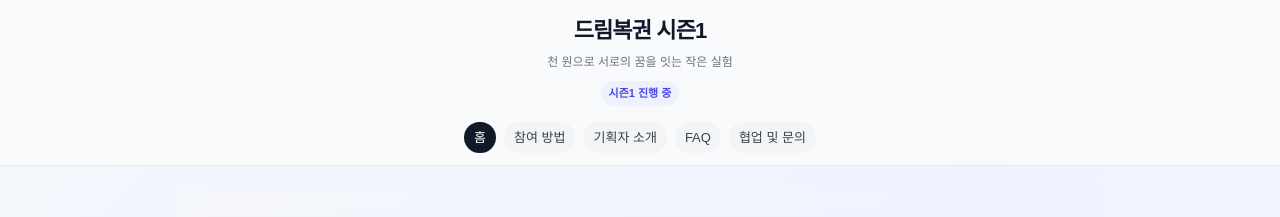
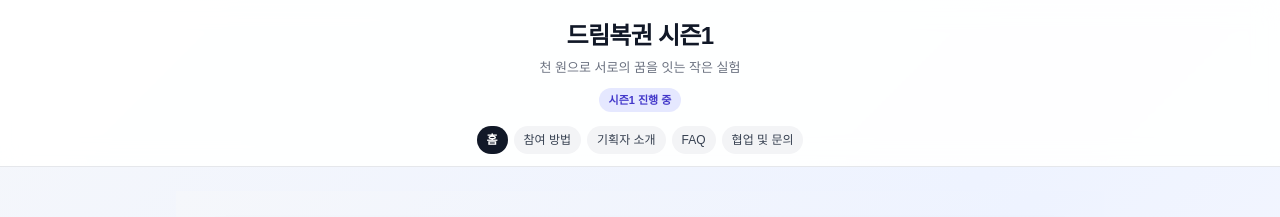
Before and after one commit to mrexfluencer-oss/dream_lotto_1119, a Next.js app: page / in a window 1280 px wide. Shown: the top 217 px of the page. Built offline with nearby package versions, Linux system fonts and the light colour scheme; no server answers.

Commit message:
헤더 모방일 수정

```diff
--- a/app/layout.tsx
+++ b/app/layout.tsx
@@ -42,38 +42,37 @@ export default function RootLayout({
     position: "sticky",
     top: 0,
     zIndex: 50,
-            backgroundColor: "rgba(248, 250, 252, 0.96)",
-            borderBottom: "1px solid #e2e8f0",
-            backdropFilter: "blur(10px)",
+    backgroundColor: "rgba(255, 255, 255, 0.92)",
+    borderBottom: "1px solid #e5e7eb",
+    backdropFilter: "blur(12px)",
   }}
 >
   <div
     style={{
       maxWidth: "960px",
       margin: "0 auto",
-              padding: "14px 16px 12px",
+      padding: "18px 16px 12px",
       display: "flex",
       flexDirection: "column",
-              gap: "12px",
       alignItems: "center",
+      gap: "14px",
     }}
   >
-            {/* 중앙 정렬된 타이틀 */}
+    {/* 중앙 타이틀 */}
     <div
       style={{
         textAlign: "center",
         display: "flex",
         flexDirection: "column",
         alignItems: "center",
-                gap: "6px",
-                width: "100%",
+        gap: "4px",
       }}
     >
       <span
         style={{
-                  fontSize: "22px",
+          fontSize: "24px",
           fontWeight: 800,
-                  letterSpacing: "-0.04em",
+          letterSpacing: "-0.03em",
           color: "#111827",
         }}
       >
@@ -82,7 +81,7 @@ export default function RootLayout({
 
       <span
         style={{
-                  fontSize: "12px",
+          fontSize: "13px",
           color: "#6b7280",
           fontWeight: 500,
         }}
@@ -90,102 +89,72 @@ export default function RootLayout({
         천 원으로 서로의 꿈을 잇는 작은 실험
       </span>
 
-              {/* 시즌 뱃지 */}
       <span
         style={{
-                  marginTop: "4px",
+          marginTop: "6px",
           fontSize: "11px",
-                  padding: "4px 8px",
+          padding: "4px 10px",
           borderRadius: "999px",
-                  backgroundColor: "#eef2ff",
-                  color: "#4f46e5",
+          backgroundColor: "#e5e8ff",
+          color: "#4338ca",
           fontWeight: 600,
-                  whiteSpace: "nowrap",
         }}
       >
         시즌1 진행 중
       </span>
     </div>
 
-            {/* 네비게이션 탭 */}
+    {/* 네비게이션 */}
     <nav
       style={{
         display: "flex",
-                gap: "8px",
-                fontSize: "13px",
+        gap: "6px",
         flexWrap: "wrap",
         justifyContent: "center",
-                marginTop: "4px",
+        fontSize: "12px",
       }}
     >
       <Link
         href="/"
         style={{
-                  padding: "6px 10px",
+          padding: "5px 10px",
           borderRadius: "999px",
+          backgroundColor: "#111827",
+          color: "#fff",
+          fontWeight: 600,
           textDecoration: "none",
-                  backgroundColor: "#111827",
-                  color: "#ffffff",
-                  fontWeight: 500,
         }}
       >
         홈
       </Link>
 
+      {[
+        { href: "/how-to", label: "참여 방법" },
+        { href: "/creator", label: "기획자 소개" },
+        { href: "/faq", label: "FAQ" },
+        { href: "/contact", label: "협업 및 문의" },
+      ].map((item) => (
         <Link
-                href="/how-to"
+          key={item.href}
+          href={item.href}
           style={{
-                  padding: "6px 10px",
+            padding: "5px 10px",
             borderRadius: "999px",
-                  textDecoration: "none",
             backgroundColor: "#f3f4f6",
             color: "#374151",
+            fontWeight: 500,
+            textDecoration: "none",
+            whiteSpace: "nowrap",
           }}
         >
-                참여 방법
+          {item.label}
         </Link>
+      ))}
+    </nav>
 
-              <Link
-                href="/creator"
-                style={{
-                  padding: "6px 10px",
-                  borderRadius: "999px",
-                  textDecoration: "none",
-                  backgroundColor: "#f3f4f6",
-                  color: "#374151",
-                }}
-              >
-                기획자 소개
-              </Link>
-
-              <Link
-                href="/faq"
-                style={{
-                  padding: "6px 10px",
-                  borderRadius: "999px",
-                  textDecoration: "none",
-                  backgroundColor: "#f3f4f6",
-                  color: "#374151",
-                }}
-              >
-                FAQ
-              </Link>
-
-              <Link
-                href="/contact"
-                style={{
-                  padding: "6px 10px",
-                  borderRadius: "999px",
-                  textDecoration: "none",
-                  backgroundColor: "#f3f4f6",
-                  color: "#374151",
-                }}
-              >
-                협업 및 문의
-              </Link>
-            </nav>
       </div>
     </header>
+
 
         {/* ================================== */}
         {/*              페이지 본문             */}
```
Lines whose indentation alone changed are shown as unchanged.
